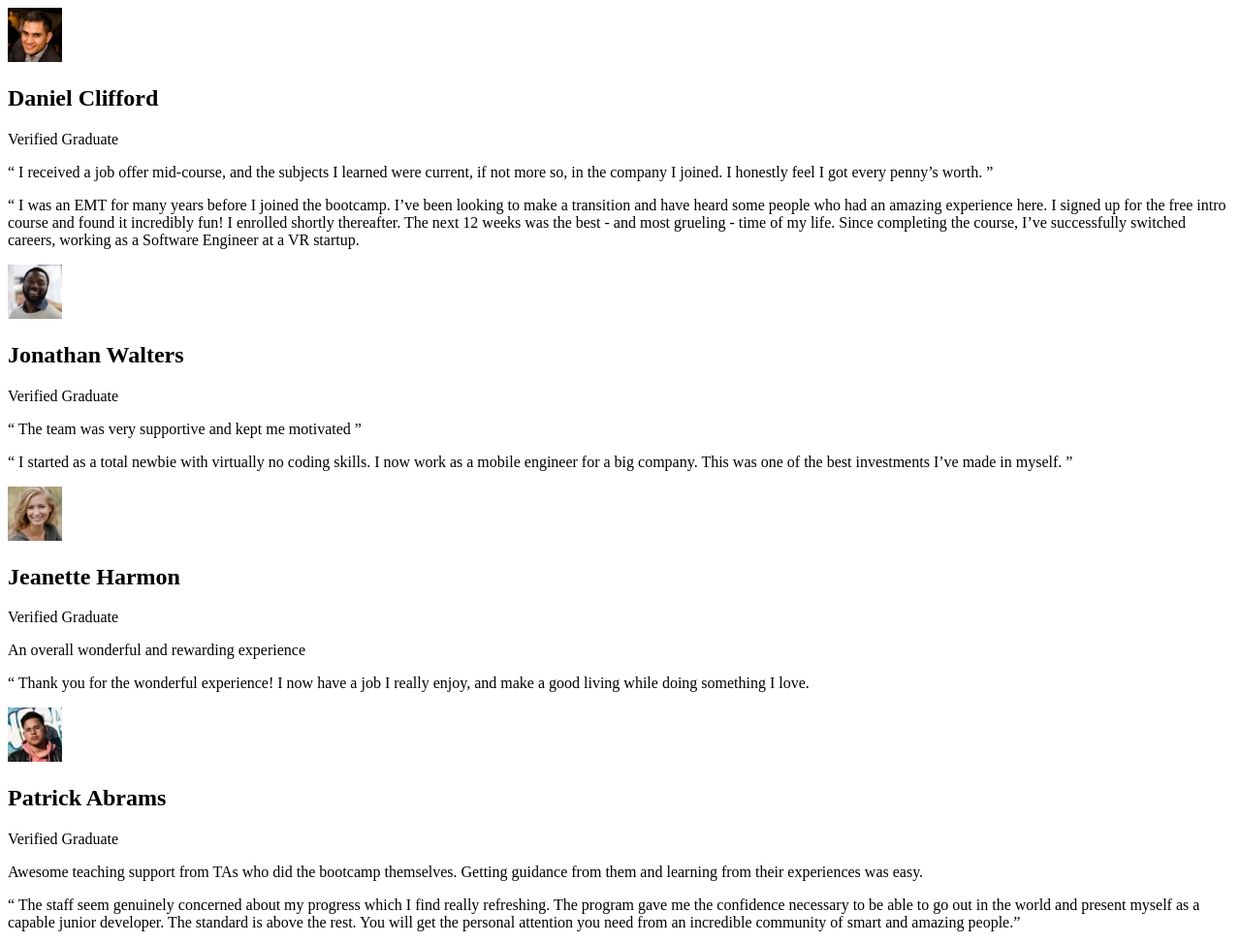
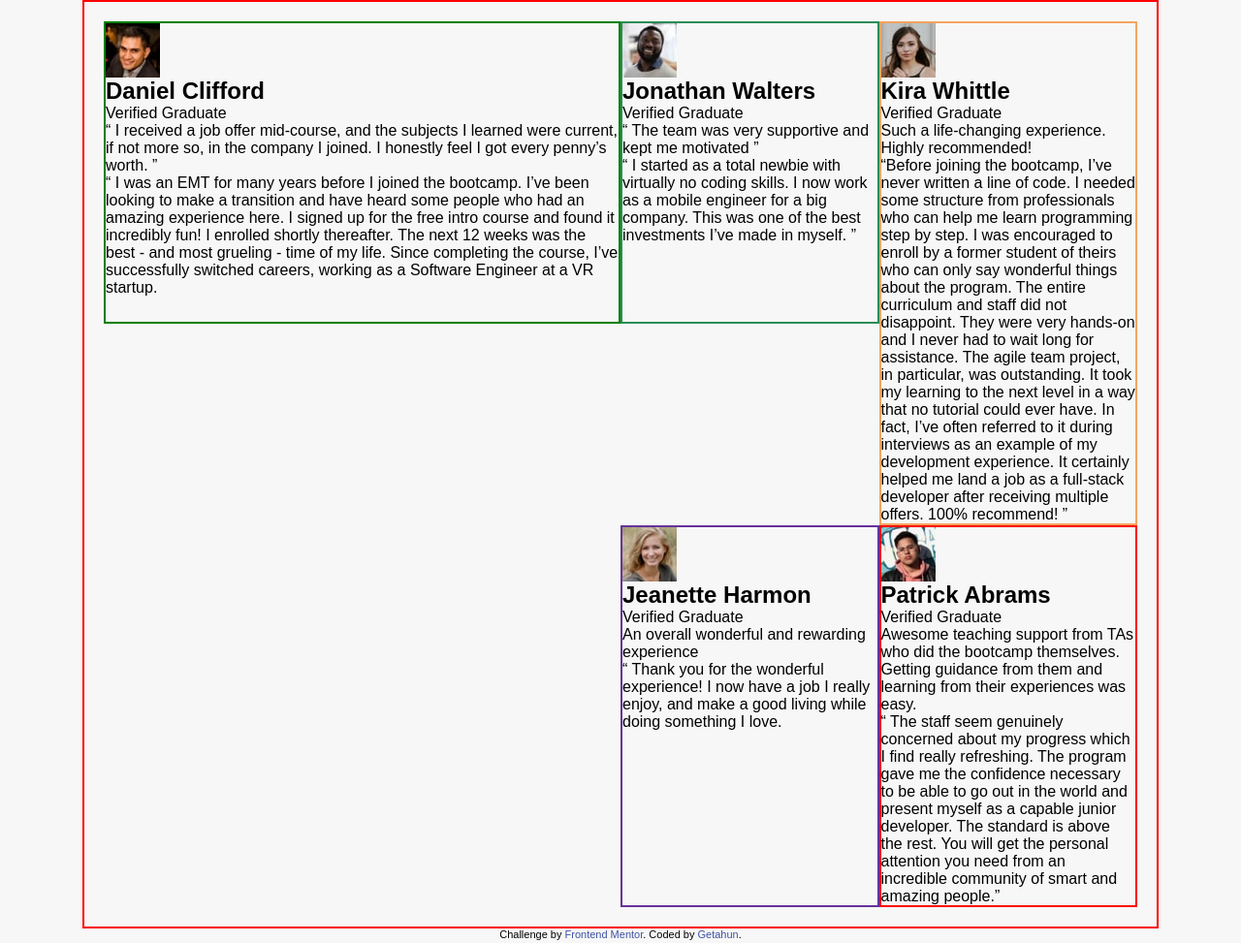
Before and after one commit to getishe/testimonials-grid-section-main, a plain HTML site: page index.html in a window 1280 px wide. Shown: the top 973 px of the page at 97% size. Drawn offline with Linux system fonts and the light colour scheme; a web font is replaced by a local one.

Commit message:
Add styles.css for testimonials grid layout and update index.html with font and attribution links

```diff
--- a/index.html
+++ b/index.html
@@ -11,7 +11,11 @@
       sizes="32x32"
       href="./images/favicon-32x32.png"
     />
-
+    <link
+      href="https://fonts.google.com/specimen/Barlow+Semi+Condensed"
+      rel="stylesheet"
+    />
+    <link rel="stylesheet" href="./styles.css" />
     <title>Frontend Mentor | Testimonials Grid Section</title>
 
     <!-- Feel free to remove these styles or customise in your own stylesheet 👍 -->
@@ -159,11 +163,13 @@
         >Frontend Mentor</a
       >. Coded by
       <a
-        href="https://www.frontendmentor.io/profile/getishe"
+        href="https://www.youtube.com/watch?v=76K2r2UFeM4"
         rel="noopener"
         target="_blank"
         >Getahun</a
       >.
+
+      <!-- https://theresanaiforthat.com/ -->
     </div>
   </body>
 </html>
--- a/styles.css
+++ b/styles.css
@@ -0,0 +1,83 @@
+* {
+  padding: 0;
+  margin: 0;
+  box-sizing: border-box;
+}
+
+html,
+body {
+  height: 100%;
+  font-family: sans-serif;
+  background-color: hsl(0, 0%, 97%);
+}
+
+a {
+  text-decoration: none;
+  color: inherit;
+}
+ul,
+ol {
+  list-style: none;
+}
+
+img,
+picture,
+video,
+canvas,
+svg {
+  display: block;
+  max-width: 100%;
+  height: auto;
+}
+
+button,
+input,
+select,
+textarea {
+  font: inherit;
+  border: none;
+  background-color: none;
+  outline: none;
+}
+
+main.testimonial-grid {
+  max-width: 1110px;
+  margin: 0 auto;
+  border: 2px solid red;
+  padding: 20px;
+  display: grid;
+  grid-template-columns: repeat(4, 1fr);
+}
+
+article {
+  border: 2px solid yellow;
+}
+
+article.testimonial-daniel {
+  border: 2px solid green;
+  grid-column: 1/3;
+  grid-row: 1/2;
+  height: 60%;
+}
+
+article.testimonial-jonathan {
+  border: 2px solid seagreen;
+  grid-row: 1;
+  height: 60%;
+  /* grid-column: 1; */
+}
+article.testimonial-kira {
+  border: 2px solid sandybrown;
+  grid-column: 4;
+  grid-row: 1;
+}
+
+article.testimonial-jeanette {
+  border: 2px solid rebeccapurple;
+  grid-column: 3;
+  /* grid-row: 1; */
+}
+
+article.testimonial-patrick {
+  border: 2px solid red;
+}
```
